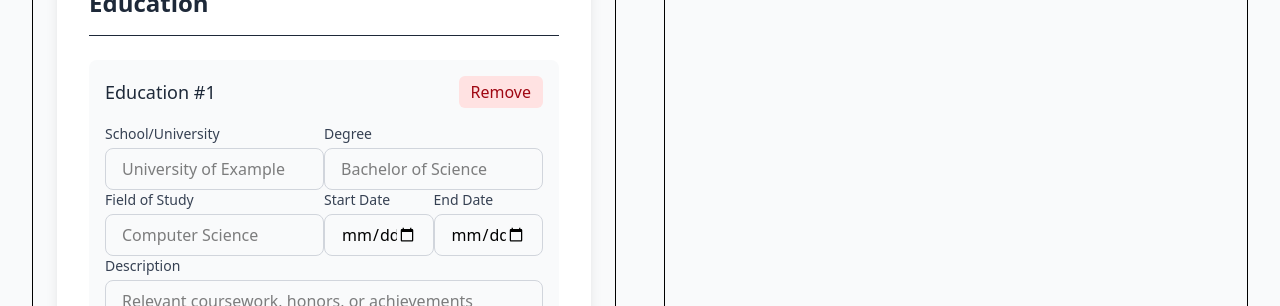
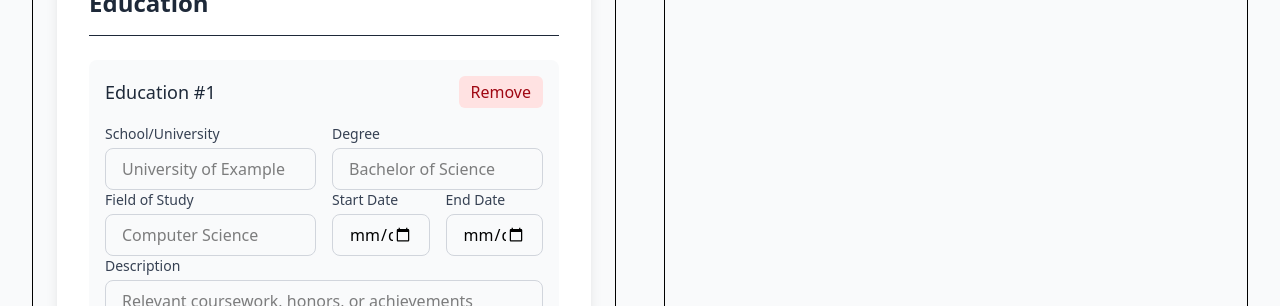
Before and after one commit to AyKrimino/resume-generator, a Next.js app in the folder frontend/: page / in a window 1280 px wide. Shown: the part 1080-1386 px from the top of the page. Built offline with nearby package versions, Linux system fonts and the light colour scheme; no server answers.

Commit message:
fix(frontend): add gaps between input fields in education section and enhance button styles

```diff
--- a/frontend/src/components/EducationSection.tsx
+++ b/frontend/src/components/EducationSection.tsx
@@ -55,13 +55,13 @@ const EducationSection = ({
             <button
               type="button"
               onClick={() => removeEducationItem(index)}
-              className="px-3 py-1 bg-red-100 text-red-800 rounded-md hover:bg-red-200 transition-colors delay-150 cursor-pointer"
+              className="px-3 py-1 bg-red-100 text-red-800 rounded-md hover:bg-red-200 transition-colors delay-150 ease-in-out cursor-pointer"
             >
               Remove
             </button>
           </div>
 
-          <div className="grid grid-cols-1 md:grid-cols-2">
+          <div className="grid grid-cols-1 md:grid-cols-2 gap-4">
             <div>
               <label className="block text-sm font-medium text-gray-700 mb-1">
                 School/University
@@ -92,7 +92,7 @@ const EducationSection = ({
             </div>
           </div>
 
-          <div className="grid grid-cols-1 md:grid-cols-2">
+          <div className="grid grid-cols-1 md:grid-cols-2 gap-4">
             <div>
               <label className="block text-sm font-medium text-gray-700 mb-1">
                 Field of Study
@@ -107,7 +107,7 @@ const EducationSection = ({
                 }
               />
             </div>
-            <div className="grid grid-cols-1 sm:grid-cols-2">
+            <div className="grid grid-cols-1 sm:grid-cols-2 gap-4">
               <div>
                 <label className="block text-sm font-medium text-gray-700 mb-1">
                   Start Date
@@ -156,7 +156,7 @@ const EducationSection = ({
       <button
         type="button"
         onClick={addEducationItem}
-        className="w-full px-4 py-3 bg-blue-500 text-white rounded-lg hover:bg-blue-600 transition-colors focus:outline-none focus:ring-2 focus:ring-blue-500 focus:ring-offset-2"
+        className="w-full px-4 py-3 bg-blue-500 text-white rounded-lg hover:bg-blue-600 transition-colors delay-150 ease-in-out focus:outline-none focus:ring-2 focus:ring-blue-500 focus:ring-offset-2 cursor-pointer"
       >
         + Add Education
       </button>
```
